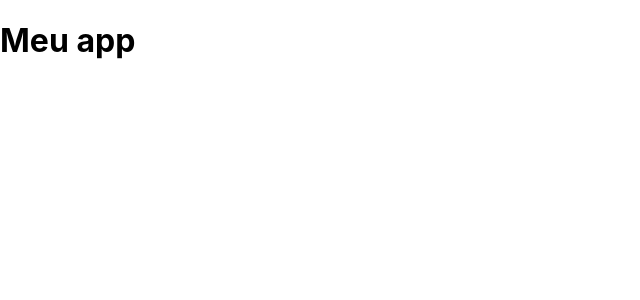
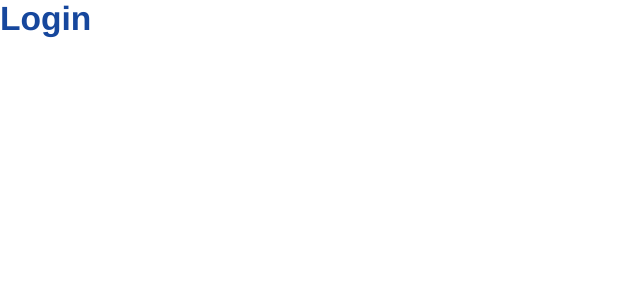
Before and after one commit to rogeritael/get_a_pet, a React (Create React App) app in the folder frontend/: page /login in a window 1280 px wide. Shown: the top 300 px of the page, without its empty margins (0-640 px from the left). Built offline with nearby package versions, Linux system fonts and the light colour scheme.

Commit message:
iniciando as rotas do projeto

```diff
--- a/frontend/package.json
+++ b/frontend/package.json
@@ -8,6 +8,7 @@
     "@testing-library/user-event": "^13.5.0",
     "react": "^18.1.0",
     "react-dom": "^18.1.0",
+    "react-router-dom": "^6.3.0",
     "react-scripts": "5.0.1",
     "web-vitals": "^2.1.4"
   },
--- a/frontend/src/App.js
+++ b/frontend/src/App.js
@@ -1,10 +1,17 @@
-
+import { BrowserRouter as Router, Routes, Route } from 'react-router-dom';
+import Login from './components/pages/Auth/Login';
+import Register from './components/pages/Auth/Register';
+import Home from './components/pages/Home';
 
 function App() {
   return (
-    <div className="App">
-      <h1>Meu app</h1>
-    </div>
+    <Router>
+      <Routes>
+        <Route path="/login" element={<Login />} />
+        <Route path="/register" element={<Register />} />
+        <Route path="/" element={<Home />} />
+      </Routes>
+    </Router>
   );
 }
 
--- /dev/null
+++ b/frontend/src/components/pages/Auth/Login.js
@@ -0,0 +1,9 @@
+function Login(){
+    return (
+        <section>
+            <h1>Login</h1>
+        </section>
+    );
+}
+
+export default Login;
--- /dev/null
+++ b/frontend/src/components/pages/Auth/Register.js
@@ -0,0 +1,9 @@
+function Register(){
+    return (
+        <section>
+            <h1>Register</h1>
+        </section>
+    );
+}
+
+export default Register;
--- /dev/null
+++ b/frontend/src/components/pages/Home.js
@@ -0,0 +1,9 @@
+function Home(){
+    return (
+        <section>
+            <h1>home</h1>
+        </section>
+    );
+}
+
+export default Home;
--- a/frontend/src/index.css
+++ b/frontend/src/index.css
@@ -1,13 +1,17 @@
-body {
+* {
+  padding: 0;
   margin: 0;
-  font-family: -apple-system, BlinkMacSystemFont, 'Segoe UI', 'Roboto', 'Oxygen',
-    'Ubuntu', 'Cantarell', 'Fira Sans', 'Droid Sans', 'Helvetica Neue',
-    sans-serif;
-  -webkit-font-smoothing: antialiased;
-  -moz-osx-font-smoothing: grayscale;
+  font-family: Helvetica;
+  box-sizing: border-box;
 }
 
-code {
-  font-family: source-code-pro, Menlo, Monaco, Consolas, 'Courier New',
-    monospace;
+h1 {
+  color: #16479D;
+  margin-bottom: 1em;
+  font-size: 2.1em;
 }
+
+.bold{
+  font-weight: bold;
+  color: #16479D;
+}
```
Also changed, not shown: 2 other files (tests, documents, lock files or other folders).
